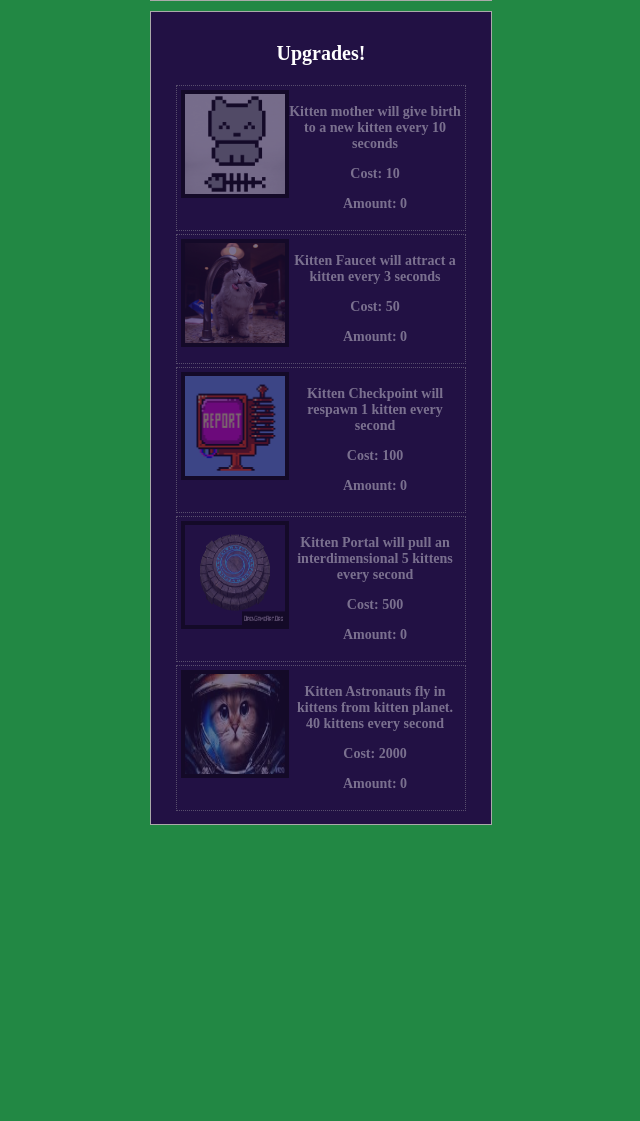
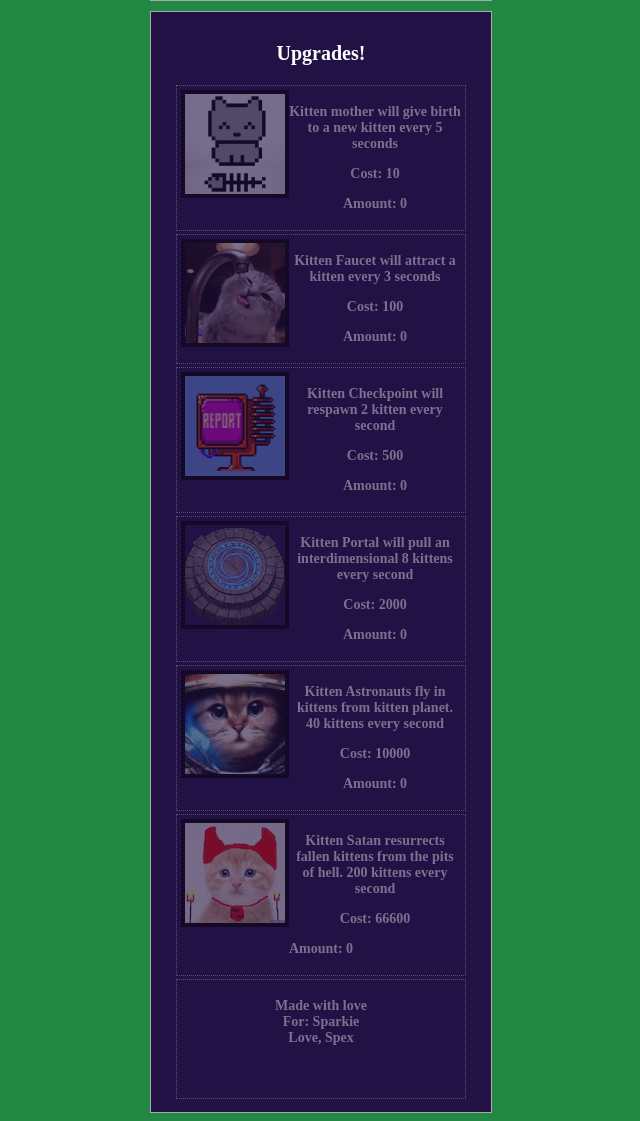
Before and after one commit to stevenr4/kittenclicker, a PHP site: page / in a window 1280 px wide. Shown: the part 417-1538 px from the top of the page, without its empty margins (319-959 px from the left). Before the commit the page ends 1242 px from the top, so only its background shows below. Run offline with PHP 8.4, Linux system fonts and the light colour scheme; some libraries are stand-ins or nearby versions.

Commit message:
Beta Version

```diff
--- a/index.php
+++ b/index.php
@@ -68,33 +68,42 @@
     <p>Upgrades!</p>
     <div id="upgrade1" class="upgradeBox">
       <img class="upgradeImage" src="kitten-mom.png">
-      <p>Kitten mother will give birth to a new kitten every 10 seconds</p>
+      <p>Kitten mother will give birth to a new kitten every 5 seconds</p>
       <p>Cost: <span class="cost">10</span></p>
       <p>Amount: <span class="amount">0</span></p>
     </div>
     <div id="upgrade2" class="upgradeBox">
       <img class="upgradeImage" src="kitten-faucet.jpg">
       <p>Kitten Faucet will attract a kitten every 3 seconds</p>
-      <p>Cost: <span class="cost">50</span></p>
+      <p>Cost: <span class="cost">100</span></p>
       <p>Amount: <span class="amount">0</span></p>
     </div>
     <div id="upgrade3" class="upgradeBox">
       <img class="upgradeImage" src="kitten-checkpoint.gif">
-      <p>Kitten Checkpoint will respawn 1 kitten every second</p>
-      <p>Cost: <span class="cost">100</span></p>
+      <p>Kitten Checkpoint will respawn 2 kitten every second</p>
+      <p>Cost: <span class="cost">500</span></p>
       <p>Amount: <span class="amount">0</span></p>
     </div>
     <div id="upgrade4" class="upgradeBox">
       <img class="upgradeImage" src="kitten-portal.gif">
-      <p>Kitten Portal will pull an interdimensional 5 kittens every second</p>
-      <p>Cost: <span class="cost">500</span></p>
+      <p>Kitten Portal will pull an interdimensional 8 kittens every second</p>
+      <p>Cost: <span class="cost">2000</span></p>
       <p>Amount: <span class="amount">0</span></p>
     </div>
     <div id="upgrade5" class="upgradeBox">
       <img class="upgradeImage" src="kitten-astronaut.jpeg">
       <p>Kitten Astronauts fly in kittens from kitten planet. 40 kittens every second</p>
-      <p>Cost: <span class="cost">2000</span></p>
+      <p>Cost: <span class="cost">10000</span></p>
       <p>Amount: <span class="amount">0</span></p>
+    </div>
+    <div id="upgrade6" class="upgradeBox">
+      <img class="upgradeImage" src="kitten-satan.jpg">
+      <p>Kitten Satan resurrects fallen kittens from the pits of hell. 200 kittens every second</p>
+      <p>Cost: <span class="cost">66600</span></p>
+      <p>Amount: <span class="amount">0</span></p>
+    </div>
+    <div class="upgradeBox">
+      <p>Made with love<br>For: Sparkie<br>Love, Spex</p>
     </div>
   </div>
   <script>
@@ -109,37 +118,32 @@
 
   var upgrade1_amount = 0;
   var upgrade1_cost = 10;
-  var upgrade1_payout = 1;
-  var upgrade1_timeout = 10;
-  var upgrade1_last_hit = 0;
+  var upgrade1_payout = 0.2;
 
   var upgrade2_amount = 0;
-  var upgrade2_cost = 50;
-  var upgrade2_payout = 1;
-  var upgrade2_timeout = 3;
-  var upgrade2_last_hit = 0;
+  var upgrade2_cost = 100;
+  var upgrade2_payout = 0.33;
 
   var upgrade3_amount = 0;
-  var upgrade3_cost = 100;
-  var upgrade3_payout = 1;
-  var upgrade3_timeout = 1;
-  var upgrade3_last_hit = 0;
+  var upgrade3_cost = 500;
+  var upgrade3_payout = 2;
 
   var upgrade4_amount = 0;
-  var upgrade4_cost = 500;
-  var upgrade4_payout = 5;
-  var upgrade4_timeout = 1;
-  var upgrade4_last_hit = 0;
+  var upgrade4_cost = 2000;
+  var upgrade4_payout = 8;
 
   var upgrade5_amount = 0;
-  var upgrade5_cost = 2000;
-  var upgrade5_payout = 10;
-  var upgrade5_timeout = 0.25;
-  var upgrade5_last_hit = 0;
+  var upgrade5_cost = 10000;
+  var upgrade5_payout = 40;
+
+  var upgrade6_amount = 0;
+  var upgrade6_cost = 66600;
+  var upgrade6_payout = 200;
 
   function updateScore(amount){
-    score = Math.floor(amount + score);
-    $("#output").html(score);
+    score = amount + score;
+    $("#output").html(Math.floor(score));
+
     if(score >= upgrade1_cost){
       $("#upgrade1").addClass('ready');
     }else{
@@ -164,6 +168,11 @@
       $("#upgrade5").addClass('ready');
     }else{
       $("#upgrade5").removeClass('ready');
+    }
+    if(score >= upgrade6_cost){
+      $("#upgrade6").addClass('ready');
+    }else{
+      $("#upgrade6").removeClass('ready');
     }
   }
 
@@ -217,8 +226,18 @@
     }
   });
 
+  $("#upgrade6").click(function(){
+    if(score >= upgrade6_cost){
+      upgrade6_amount += 1;
+      updateScore(-upgrade6_cost);
+      upgrade6_cost = Math.floor(1.2 * upgrade6_cost);
+      $("#upgrade6 span.cost").html(upgrade6_cost);
+      $("#upgrade6 span.amount").html(upgrade6_amount);
+    }
+  });
+
   function tick(){
-    timer += 0.25;
+    timer += 0.1;
     if(timer < last_adopted + 1){
       $("#kitten-main").addClass('pet');
       $("#kitten-main").removeClass('idle');
@@ -232,28 +251,14 @@
       $("#kitten-main").addClass('idle');
       $("#kitten-main").removeClass('sleep');
     }
-    if(upgrade1_last_hit < timer){
-      updateScore(upgrade1_payout * upgrade1_amount);
-      upgrade1_last_hit += upgrade1_timeout;
-    }
-    if(upgrade2_last_hit < timer){
-      updateScore(upgrade2_payout * upgrade2_amount);
-      upgrade2_last_hit += upgrade2_timeout;
-    }
-    if(upgrade3_last_hit < timer){
-      updateScore(upgrade3_payout * upgrade3_amount);
-      upgrade3_last_hit += upgrade3_timeout;
-    }
-    if(upgrade4_last_hit < timer){
-      updateScore(upgrade4_payout * upgrade4_amount);
-      upgrade4_last_hit += upgrade4_timeout;
-    }
-    if(upgrade5_last_hit < timer){
-      updateScore(upgrade5_payout * upgrade5_amount);
-      upgrade5_last_hit += upgrade5_timeout;
-    }
+    updateScore(upgrade1_payout * upgrade1_amount * 0.1);
+    updateScore(upgrade2_payout * upgrade2_amount * 0.1);
+    updateScore(upgrade3_payout * upgrade3_amount * 0.1);
+    updateScore(upgrade4_payout * upgrade4_amount * 0.1);
+    updateScore(upgrade5_payout * upgrade5_amount * 0.1);
+    updateScore(upgrade6_payout * upgrade6_amount * 0.1);
   }
-  setInterval(tick,250);
+  setInterval(tick,100);
 
   </script>
 </body>
```
Also changed, not shown: index.html (+55 -50 lines), kitten-astronaut.jpeg, kitten-faucet.jpg, kitten-portal.gif, kitten-satan.jpg (added).
